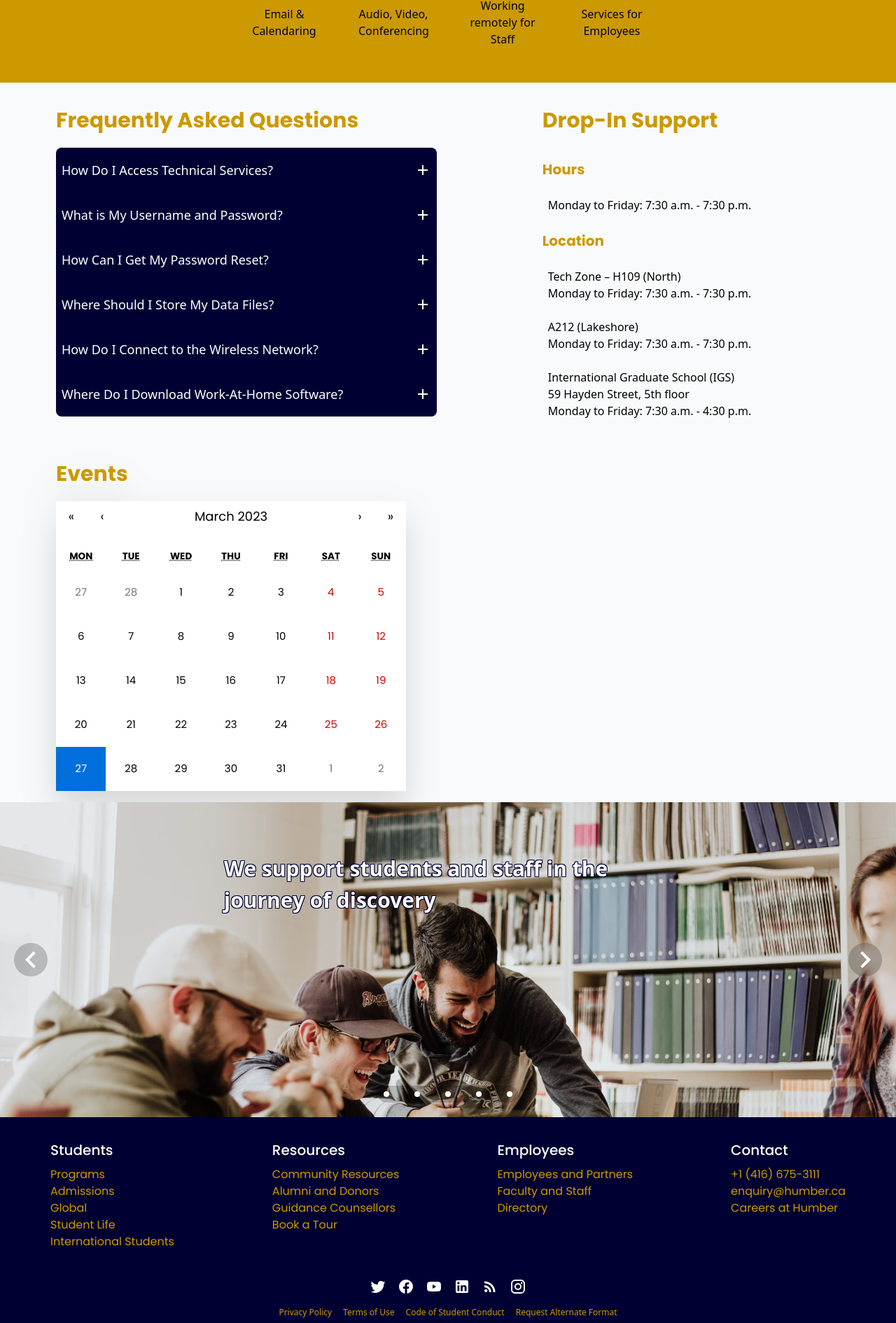
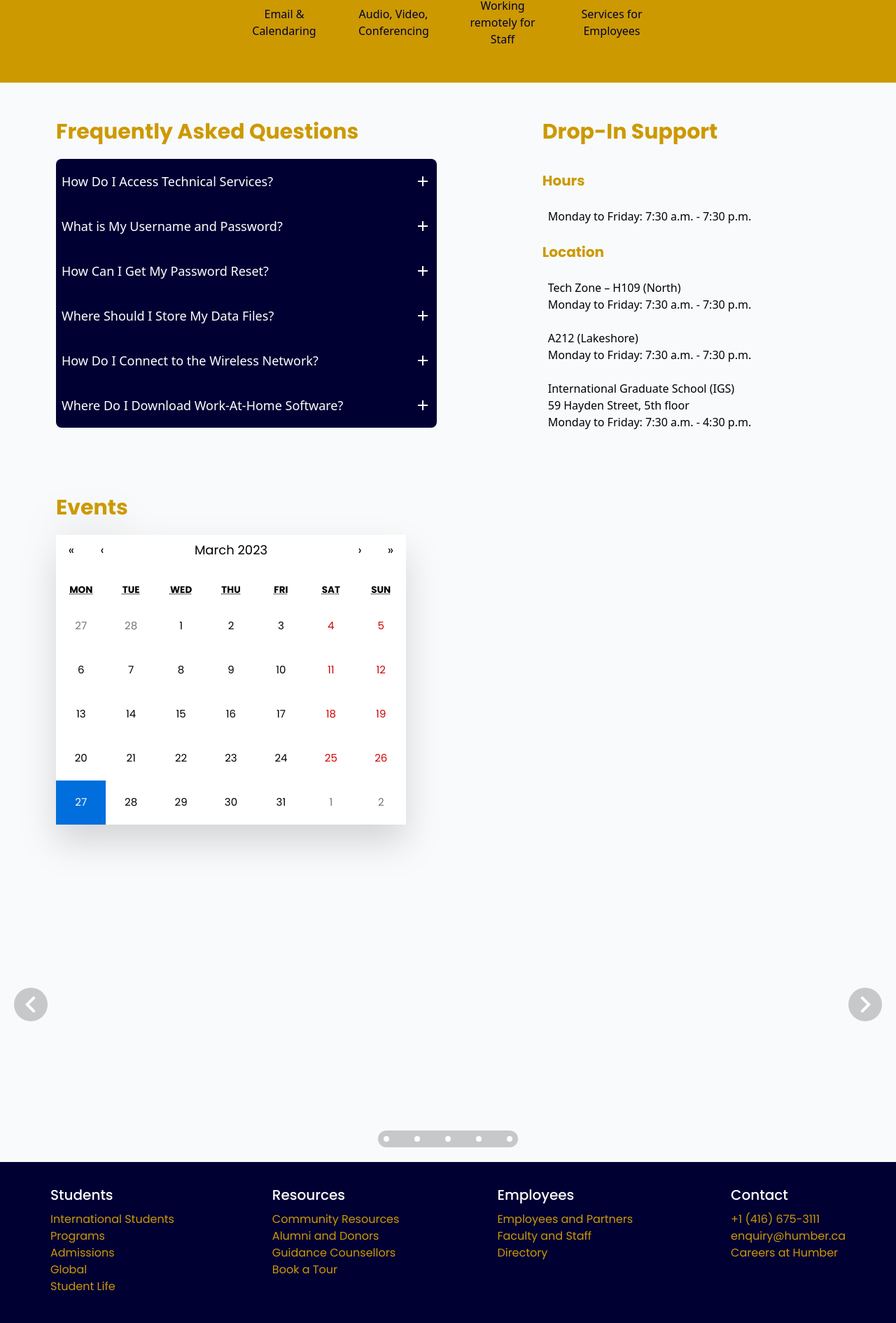
Before and after one commit to GeorgeCiesinski/college-website, a React (Vite) app: page / in a window 1280 px wide. Shown: the part 1331-3221 px from the top of the page at 70% size. Built offline with nearby package versions, Linux system fonts and the light colour scheme.

Commit message:
Improved Styling - Added color to bits - Added padding to multiple sections - Added missing underline in footer

```diff
--- a/src/App.jsx
+++ b/src/App.jsx
@@ -34,7 +34,7 @@ const App = () => (
       </div>
     </div>
 
-    <div>
+    <div className='bg-gray-50'>
       <div className={`${styles.boxWidth}`}>
         <Bits />
       </div>
--- a/src/components/bits.jsx
+++ b/src/components/bits.jsx
@@ -26,14 +26,8 @@ const bits = () => {
   return (
     <div className='h-[300px] sm:h-[450px] w-full relative group'>
       <div
-        style={{ backgroundImage: `url(${heroSlides[currentIndex].image})` }}
-        className='w-full h-full bg-center bg-cover'
+        className='w-full h-full'
       ></div>
-      <div
-        className='absolute top-[20%] left-[50%] -translate-x-[50%] translate-y-[-20%] font-bold text-[18px] sm:text-[30px] text-white text-shadow'
-      >
-        {heroSlides[currentIndex].title}
-      </div>
       <div className='absolute top-[50%] -translate-x-0 translate-y-[-50%] left-5 rounded-full p2 bg-black/20 text-white cursor-pointer'>
         <Icon
                       path={mdiChevronLeft}
--- a/src/components/calendar.jsx
+++ b/src/components/calendar.jsx
@@ -7,7 +7,7 @@ const calendar = () => {
   const [value, onChange] = useState(new Date());
 
   return (
-    <div className='p-4 drop-shadow-2xl'>
+    <div className='px-4 py-8 drop-shadow-2xl'>
       <h1 className={`${styles.heading1}`}>Events</h1>
       <Calendar onChange={onChange} value={value} />
     </div>
--- a/src/components/faq.jsx
+++ b/src/components/faq.jsx
@@ -22,7 +22,7 @@ const QuestionAnswer = ({ title, answer }) => {
           className='w-[28px] h-[28px]'
         />
       </button>
-      <div className={`${toggle ? 'flex' : 'hidden'} whitespace-pre-line bg-primary2 text-black p-2`}>
+      <div className={`${toggle ? 'flex' : 'hidden'} whitespace-pre-line bg-primary2 font-medium text-black p-2`}>
         {answer}
       </div>
     </>
@@ -33,7 +33,7 @@ const faq = () => {
   return (
     <section
       id='faq'
-      className='flex flex-wrap'
+      className='flex flex-wrap py-4'
     >
       <div className='w-full sm:w-1/2 p-4'>
         <h1 className={`${styles.heading1}`}>Frequently Asked Questions</h1>
--- a/src/components/footer.jsx
+++ b/src/components/footer.jsx
@@ -30,16 +30,16 @@ const footer = () => {
       </div>
 
       <div className='text-primary2 flex flex-wrap justify-center py-2 text-[12px]'>
-        <div className='cursor-pointer mx-2'>
+        <div className='cursor-pointer mx-2 hover:underline'>
           Privacy Policy
         </div>
-        <div className='cursor-pointer mx-2'>
+        <div className='cursor-pointer mx-2 hover:underline'>
           Terms of Use
         </div>
-        <div className='cursor-pointer mx-2'>
+        <div className='cursor-pointer mx-2 hover:underline'>
           Code of Student Conduct
         </div>
-        <div className='cursor-pointer mx-2'>
+        <div className='cursor-pointer mx-2 hover:underline'>
           Request Alternate Format
         </div>
       </div>
--- a/src/components/navbar.jsx
+++ b/src/components/navbar.jsx
@@ -17,7 +17,7 @@ const navbar = () => {
 
             <div className='hidden sm:block mx-4 my-2'>
                 <form action='#' className='flex items-center'>
-                    <input className='pl-2 border-x border-y border-primary1 rounded-l-full'></input>
+                    <input className='pl-2 border-x border-y border-primary1 hover:border-primary2 rounded-l-full'></input>
                     <button className='border-t border-r border-b border-primary1 bg-primary1 hover:bg-primary2 hover:border-primary2  text-white rounded-r-full'>
                         <Icon
                             path={mdiMagnify}
--- a/src/data/constants.js
+++ b/src/data/constants.js
@@ -232,6 +232,10 @@ export const footerLinks = [
         title: "Students",
         links: [
             {
+                id: "international-students",
+                title: "International Students"
+            },
+            {
                 id: "programs",
                 title: "Programs"
             },
@@ -246,10 +250,6 @@ export const footerLinks = [
             {
                 id: "student-life",
                 title: "Student Life"
-            },
-            {
-                id: "international-students",
-                title: "International Students"
             }
         ]
     },
```
